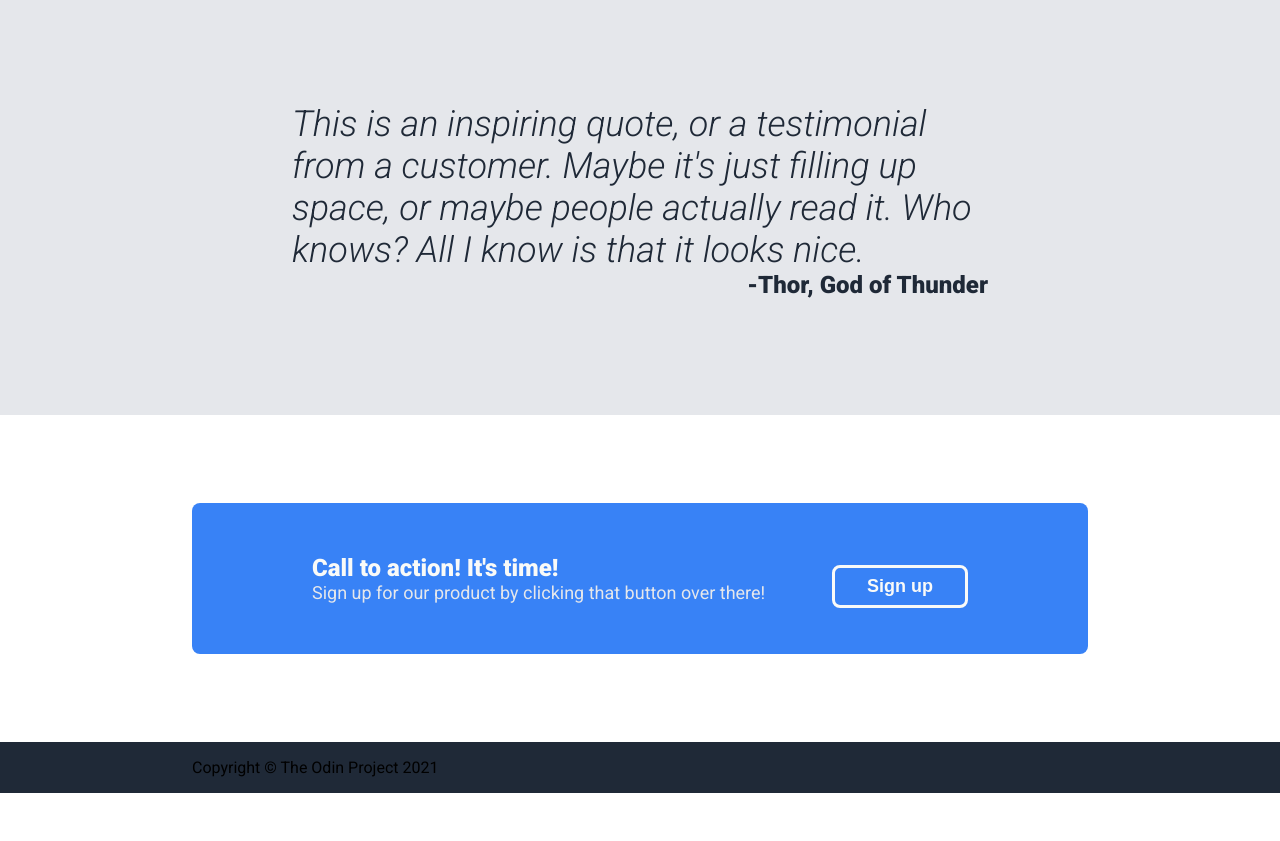
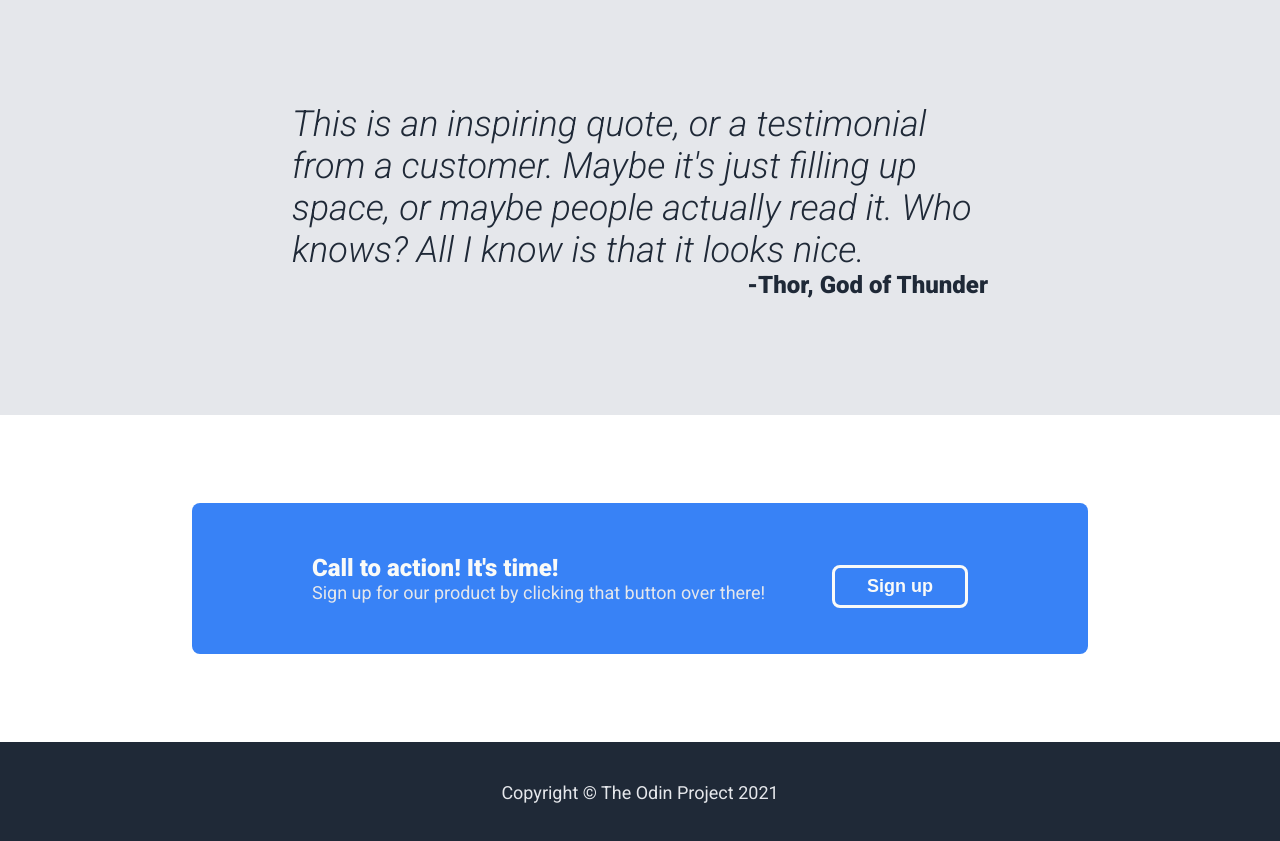
Before and after one commit to Persevering-Traveller/odin-project-solutions, a plain HTML site: page foundations/landing-page/index.html in a window 1280 px wide. Shown: the part 934-1775 px from the top of the page. Before the commit the page ends 1727 px from the top, so only its background shows below. Drawn offline with Linux system fonts and the light colour scheme.

Commit message:
Add footer-text class

```diff
--- a/foundations/landing-page/styles.css
+++ b/foundations/landing-page/styles.css
@@ -169,3 +169,11 @@ li.logo {
 .sign-up-button {
     border: 3px solid #f9faf8;
 }
+
+.footer-text {
+    text-align: center;
+    color: #e5e7eb;
+    font-size: 18px;
+
+    padding: 24px 0;
+}
```
